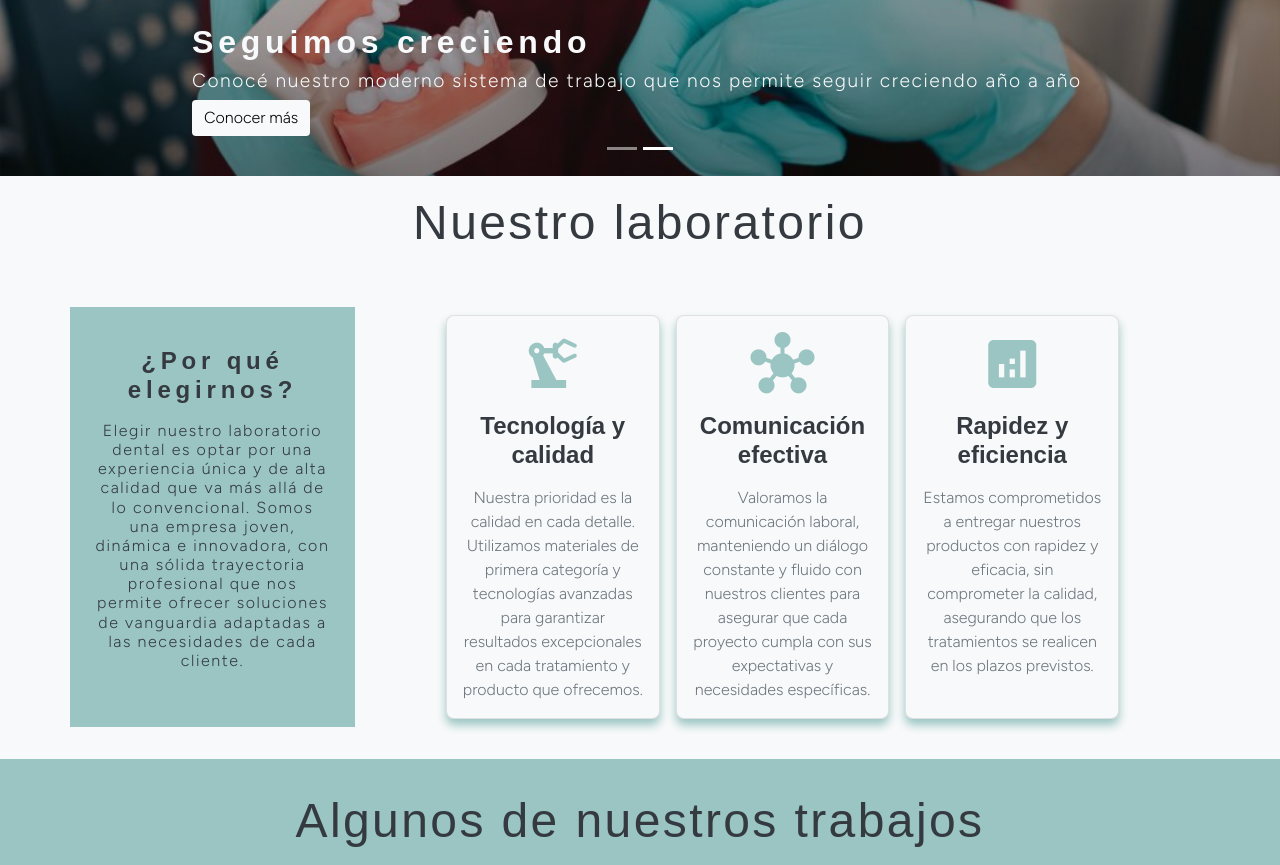
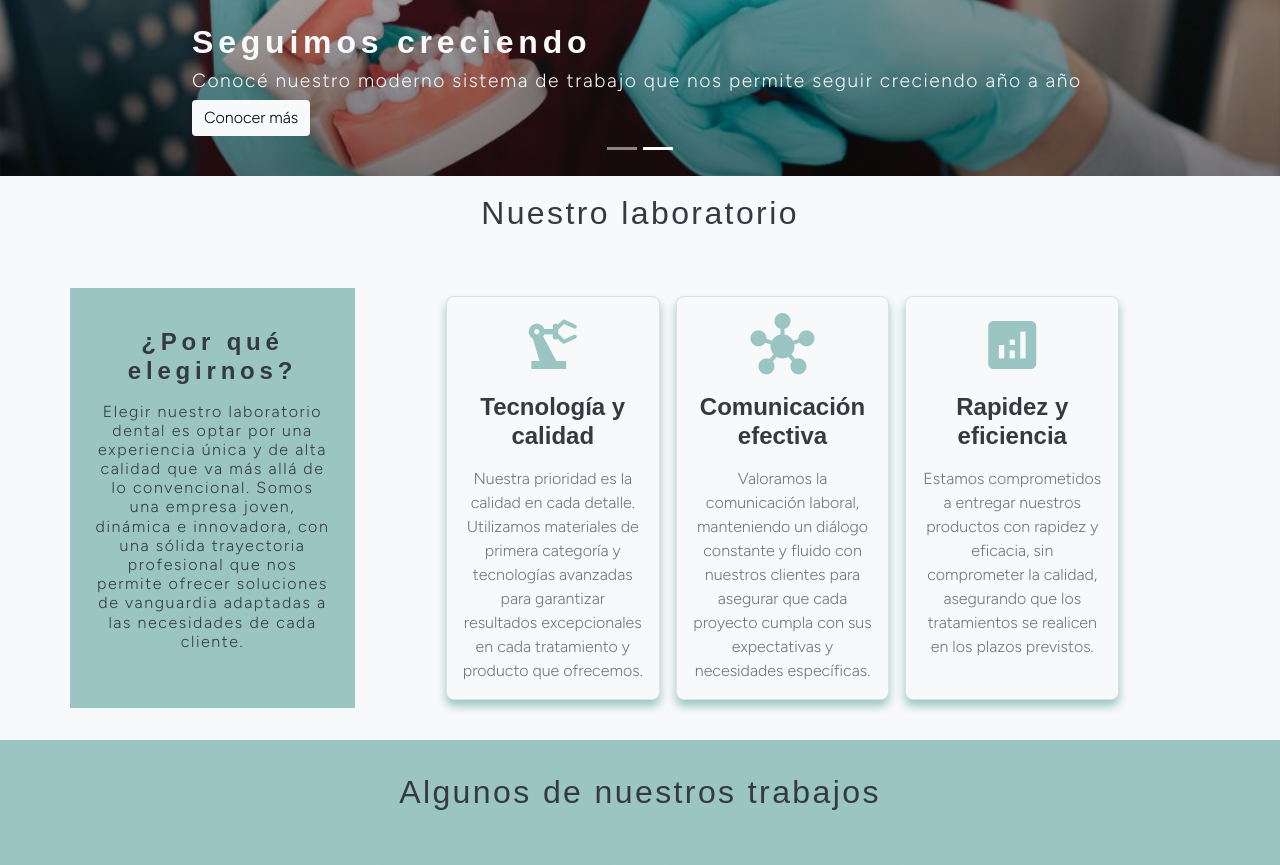
Before and after one commit to fedecores/colab-2.0, a website: page index.html in a window 1280 px wide. Shown: the part 493-1358 px from the top of the page. Drawn offline with nearby package versions, Linux system fonts and the light colour scheme; a web font is replaced by a local one.

Commit message:
update
s

```diff
--- a/SCSS/main.scss
+++ b/SCSS/main.scss
@@ -60,7 +60,7 @@
       color: $text-color;
       text-align: center;
       margin-bottom: 2rem;
-      font-size: 3rem;
+      font-size: 2rem;
   }
 
     .about-block {
@@ -139,7 +139,7 @@
     color: $text-color;
     text-align: center;
     margin-bottom: 2rem;
-    font-size: 3rem;
+    font-size: 2rem;
 }
   .row {
       display: flex;
@@ -207,7 +207,7 @@
       color: $text-color;
       text-align: center;
       margin-bottom: 2rem;
-      font-size: 3rem;
+      font-size: 2rem;
   }
 
   h3 {
```
Also changed, not shown: CSS/styles.css.
